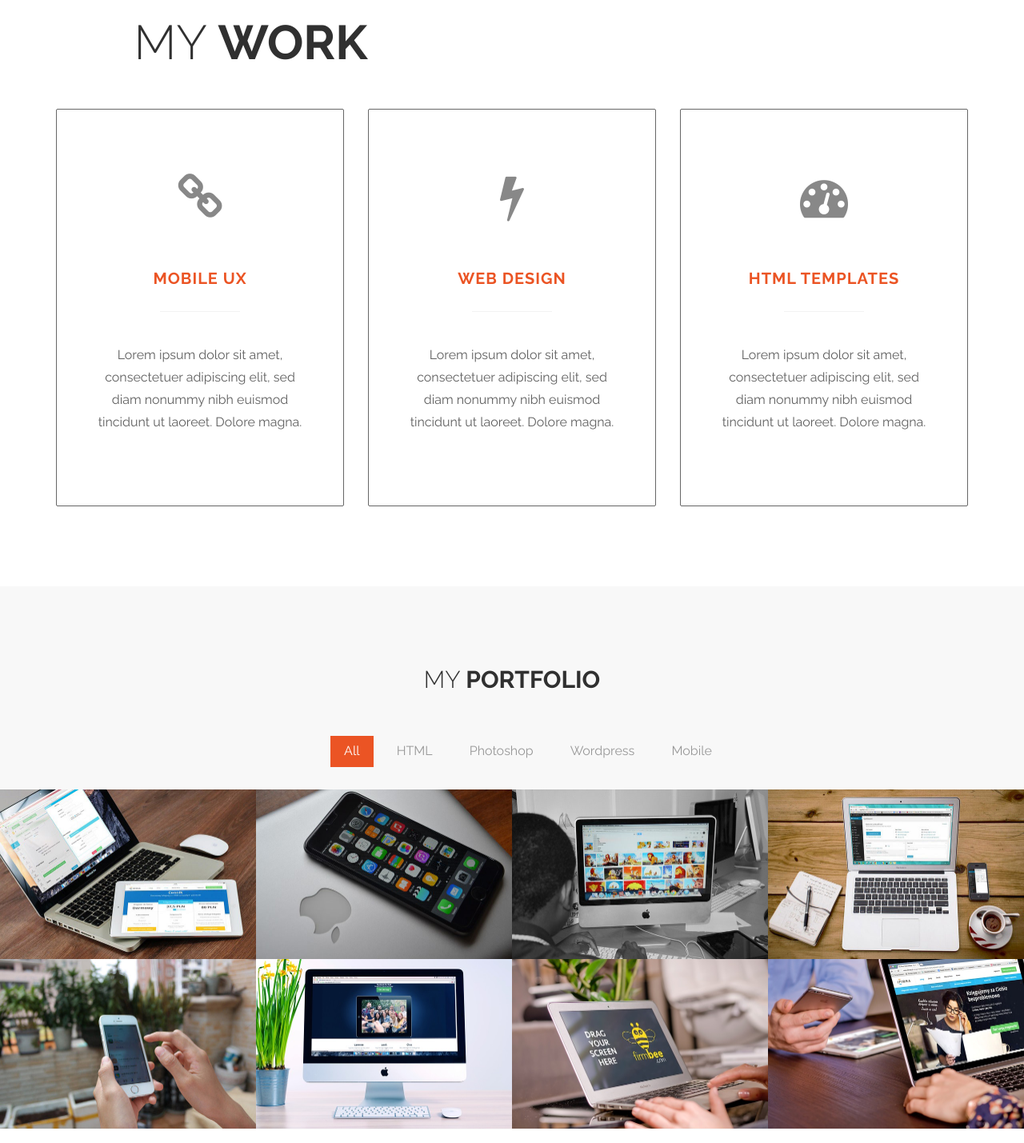
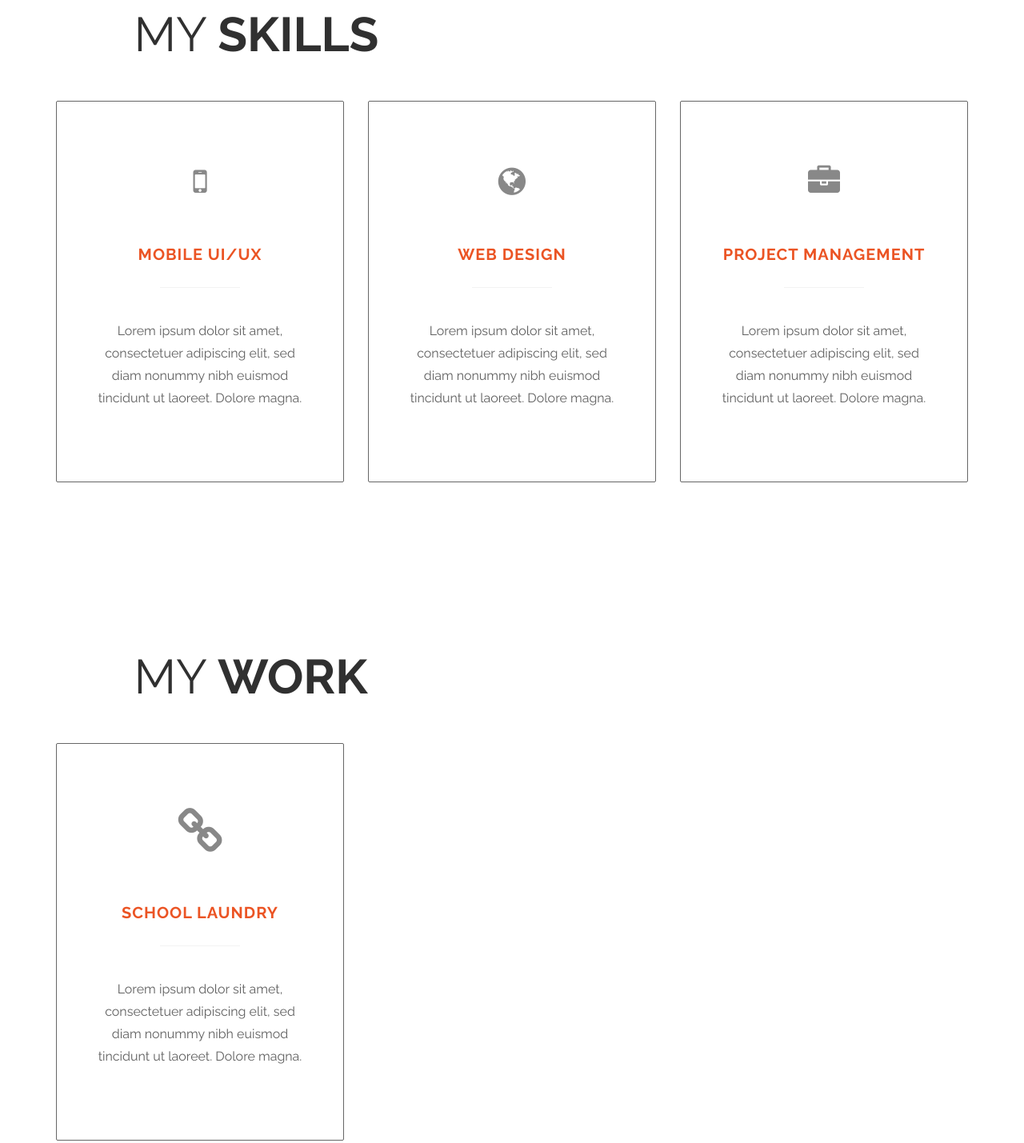
Before and after one commit to Partie-Muku/school_projects, a plain HTML site: page index.html in a window 1280 px wide. Shown: the part 900-2329 px from the top of the page at 80% size. Drawn offline with Linux system fonts and the light colour scheme.

Commit message:
first commit

```diff
--- a/css/templatemo-style.css
+++ b/css/templatemo-style.css
@@ -125,6 +125,35 @@ hr {
   color: #eb5424;
 }
 /* END HOME */
+
+
+/* START SKILLS */
+.tm-padding-top-bottom-100 {
+  padding-top: 100px;
+  padding-bottom: 100px;
+}
+.tm-skills-h3 {
+  color: #eb5424;
+  font-size: 20px;
+  font-weight: bold;
+  letter-spacing: 1px;
+  padding-bottom: 10px;
+}
+.skills-wrapper {
+  border: 1px solid #666;
+  border-radius: 2px;
+  text-align: center;
+  padding: 80px 40px 80px 40px;
+  -webkit-transition: all 0.6s ease-in;
+          transition: all 0.6s ease-in;
+}
+.skills-wrapper:hover { border-color: #eb5424; }
+.skills-wrapper .fa {
+  color: #888888;
+  font-size: 40px;
+  padding-bottom: 40px;
+}
+/* END WORK */
 
 /* START WORK */
 .tm-padding-top-bottom-100 {
--- a/index.html
+++ b/index.html
@@ -38,6 +38,7 @@ https://templatemo.com/tm-464-ultra-profile
 			<nav class="collapse navbar-collapse" id="rock-navigation">
 				<ul class="nav navbar-nav navbar-right main-navigation text-uppercase">
 					<li><a href="#home" class="smoothScroll">Home</a></li>
+					<li><a href="#skills" class="smoothScroll">My Skills</a></li>
 					<li><a href="#work" class="smoothScroll">My Work</a></li>
 					<li><a href="#portfolio" class="smoothScroll">Portfolio</a></li>
 					<li><a href="#resume" class="smoothScroll">Resume</a></li>
@@ -56,9 +57,9 @@ https://templatemo.com/tm-464-ultra-profile
 			<div class="row">
 				<div class="col-md-2 col-sm-1"></div>
 				<div class="col-md-8 col-sm-10">
-					<h1 class="tm-home-title"><strong>John White</strong></h1>
-					<h2 class="tm-home-subtitle">Creative Director</h2>
-					<p>I am a professional <strong>UX Designer</strong> and <strong>Front-End Developer</strong> creating modern and responsive designs for <strong>Web</strong> and <strong>Mobile</strong>. Let us work together. Thank you.</p>
+					<h1 class="tm-home-title"><strong>PARTSON ZUNZA</strong></h1>
+					<h2 class="tm-home-subtitle">FULL STACK DEVELOPER</h2>
+					<p>I am a professional <strong>UX Designer</strong>, <strong>Front-End and Back-End Developer</strong> creating modern and responsive designs for <strong>Web</strong> and <strong>Mobile</strong>. Let us work together. Thank you.</p>
 					<a href="#work" class="btn btn-default smoothScroll tm-view-more-btn">Let's Begin</a>
 				</div>
 				<div class="col-md-2 col-sm-1"></div>
@@ -68,36 +69,59 @@ https://templatemo.com/tm-464-ultra-profile
 	<!-- END HOME -->
 
 	<!-- START work -->
-	<section id="work" class="tm-padding-top-bottom-100">
+	<section id="skills" class="tm-padding-top-bottom-100">
 		<div class="container">
 			<div class="row">
 				<div class="col-md-offset-1 col-md-11">
-					<h2 class="title">My <strong>Work</strong></h2>
+					<h5 class="title">My <strong>Skills</strong></h5>
 				</div>
 				<div class="col-md-4 col-sm-4">
-					<div class="work-wrapper">
-						<i class="fa fa-link"></i>
-						<h3 class="text-uppercase tm-work-h3">Mobile UX</h3>
+					<div class="skills-wrapper">
+						<i class="fa fa-mobile-phone"></i>
+						<h3 class="text-uppercase tm-skills-h3">Mobile UI/UX</h3>
 						<hr>
 						<p>Lorem ipsum dolor sit amet, consectetuer adipiscing elit, sed diam nonummy nibh euismod tincidunt ut laoreet. Dolore magna.</p>
 					</div>
 				</div>
 				<div class="col-md-4 col-sm-4">
-					<div class="work-wrapper">
-						<i class="fa fa-flash"></i>
-						<h3 class="text-uppercase tm-work-h3">Web Design</h3>
+					<div class="skills-wrapper">
+						<i class="fa fa-globe"></i>
+						<h3 class="text-uppercase tm-skills-h3">Web Design</h3>
 						<hr>
 						<p>Lorem ipsum dolor sit amet, consectetuer adipiscing elit, sed diam nonummy nibh euismod tincidunt ut laoreet. Dolore magna.</p>
 					</div>
 				</div>
 				<div class="col-md-4 col-sm-4">
-					<div class="work-wrapper">
-						<i class="fa fa-dashboard"></i>
-						<h3 class="text-uppercase tm-work-h3">HTML Templates</h3>
+					<div class="skills-wrapper">
+						<i class="fa fa-briefcase"></i>
+						<h3 class="text-uppercase tm-skills-h3">Project Management</h3>
 						<hr>
 						<p>Lorem ipsum dolor sit amet, consectetuer adipiscing elit, sed diam nonummy nibh euismod tincidunt ut laoreet. Dolore magna.</p>
 					</div>
 				</div>
+			</div>
+		</div>
+	</section>
+	<!-- END work -->
+
+
+
+	<!-- START work -->
+	<section id="work" class="tm-padding-top-bottom-100">
+		<div class="container">
+			<div class="row">
+				<div class="col-md-offset-1 col-md-11">
+					<h5 class="title">My <strong>Work</strong></h5>
+				</div>
+				<div class="col-md-4 col-sm-4">
+					<div class="work-wrapper">
+						<i class="fa fa-link"></i>
+						<h3 class="text-uppercase tm-work-h3">School laundry</h3>
+						<hr>
+						<p>Lorem ipsum dolor sit amet, consectetuer adipiscing elit, sed diam nonummy nibh euismod tincidunt ut laoreet. Dolore magna.</p>
+					</div>
+				</div>
+
 			</div>
 		</div>
 	</section>
@@ -116,10 +140,10 @@ https://templatemo.com/tm-464-ultra-profile
 					<div class="iso-section">
 						<ul class="filter-wrapper clearfix">
 							<li><a href="#" class="opc-main-bg selected" data-filter="*">All</a></li>
-							<li><a href="#" class="opc-main-bg" data-filter=".html">HTML</a></li>
-							<li><a href="#" class="opc-main-bg" data-filter=".photoshop">Photoshop</a></li>
-							<li><a href="#" class="opc-main-bg" data-filter=".wordpress">Wordpress</a></li>
-							<li><a href="#" class="opc-main-bg" data-filter=".mobile">Mobile</a></li>
+							<li><a href="#" class="opc-main-bg" data-filter=".html"><strong> Front-end Languages: HTML,CSS, Javascript (vue)</strong> </a></li>
+							<li><a href="#" class="opc-main-bg" data-filter=".photoshop"><strong>Back-end Langauges: Python, Java</strong>  </a></li>
+							<li><a href="#" class="opc-main-bg" data-filter=".wordpress"><strong>Databases: MongoDB,MySql,SQL,Postgress</strong></a></li>
+							<li><a href="#" class="opc-main-bg" data-filter=".mobile"><strong>Mobile App : Flutter</strong></a></li>
 						</ul>
 						<div class="iso-box-section">
 							<div class="iso-box-wrapper col4-iso-box">
```
